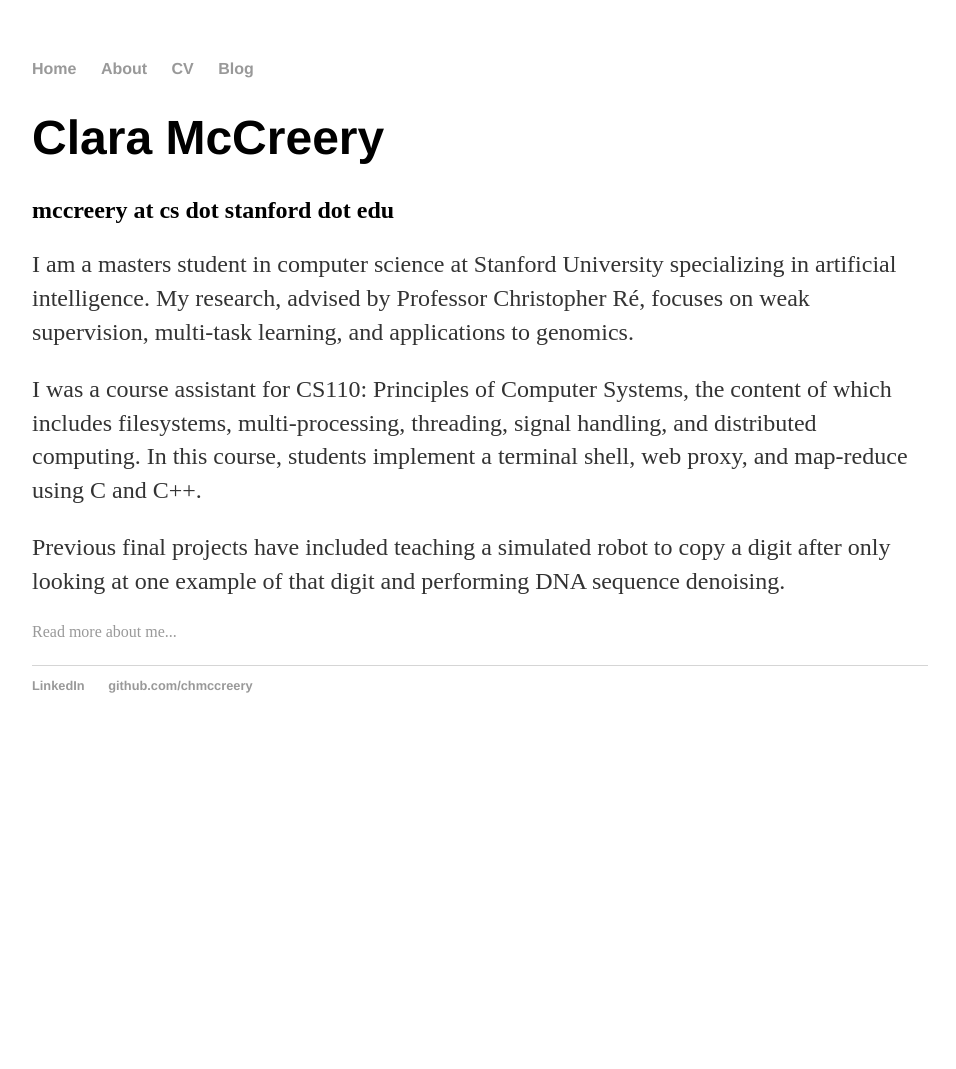
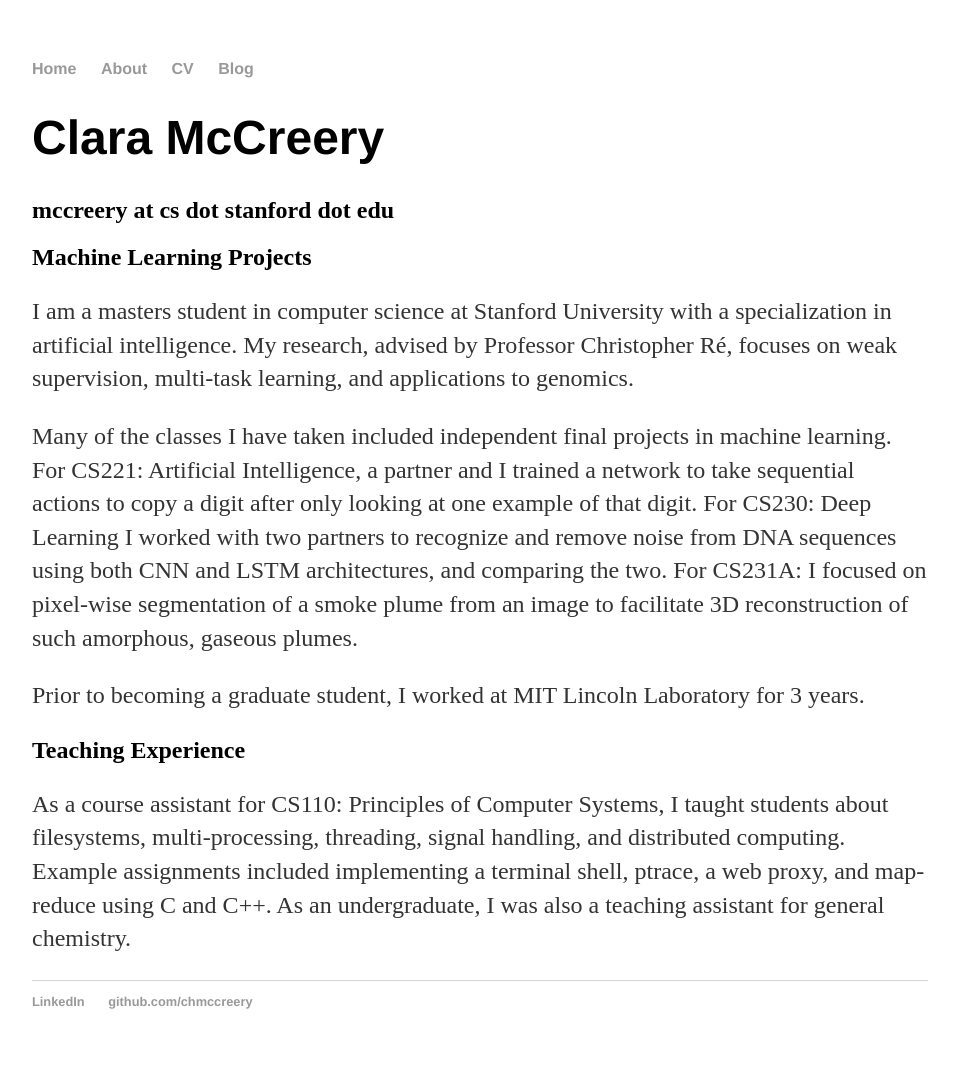
Before and after one commit to chmccreery/chmccreery.github.io, a Jekyll site: the page built from index.html, in a window 1280 px wide. Shown: the whole page, without its empty margins (160-1116 px from the left). Built offline with Jekyll 4.4.1, drawn with Linux system fonts in a browser that asks for light colours; before the commit the page ends 900 px from its top, so only the background shows below that.

Commit message:
Update index.html

```diff
--- a/index.html
+++ b/index.html
@@ -5,10 +5,17 @@
 <div class="blurb">
 	<h1>Clara McCreery</h1>
 	<h2>mccreery at cs dot stanford dot edu</h2>
-	<p>I am a masters student in computer science at Stanford University specializing in artificial intelligence.
+	<h2>Machine Learning Projects</h2>
+	<p>I am a masters student in computer science at Stanford University with a specialization in artificial intelligence.
 		My research, advised by Professor Christopher Ré, focuses on weak supervision, multi-task learning, and applications to genomics.</p>
-	<p>I was a course assistant for CS110: Principles of Computer Systems, the content of which includes filesystems, multi-processing, threading, signal handling, and distributed computing.
-		In this course, students implement a terminal shell, web proxy, and map-reduce using C and C++.</p>
-	<p>Previous final projects have included teaching a simulated robot to copy a digit after only looking at one example of that digit and performing DNA sequence denoising.</p>
-		<a href="/about">Read more about me...</a></p>
+	<p>Many of the classes I have taken included independent final projects in machine learning.
+		For CS221: Artificial Intelligence, a partner and I trained a network to take sequential actions to copy a digit after only looking at one example of that digit.
+		For CS230: Deep Learning I worked with two partners to recognize and remove noise from DNA sequences using both CNN and LSTM architectures, and comparing the two.
+		For CS231A: I focused on pixel-wise segmentation of a smoke plume from an image to facilitate 3D reconstruction of such amorphous, gaseous plumes.</p>
+	<p>Prior to becoming a graduate student, I worked at MIT Lincoln Laboratory for 3 years.</p>
+	<h2>Teaching Experience</h2>
+	<p>As a course assistant for CS110: Principles of Computer Systems, I taught students about filesystems, multi-processing, threading, signal handling, and distributed computing.
+		Example assignments included implementing a terminal shell, ptrace, a web proxy, and map-reduce using C and C++.
+		As an undergraduate, I was also a teaching assistant for general chemistry.</p>
+
 </div><!-- /.blurb -->
```
